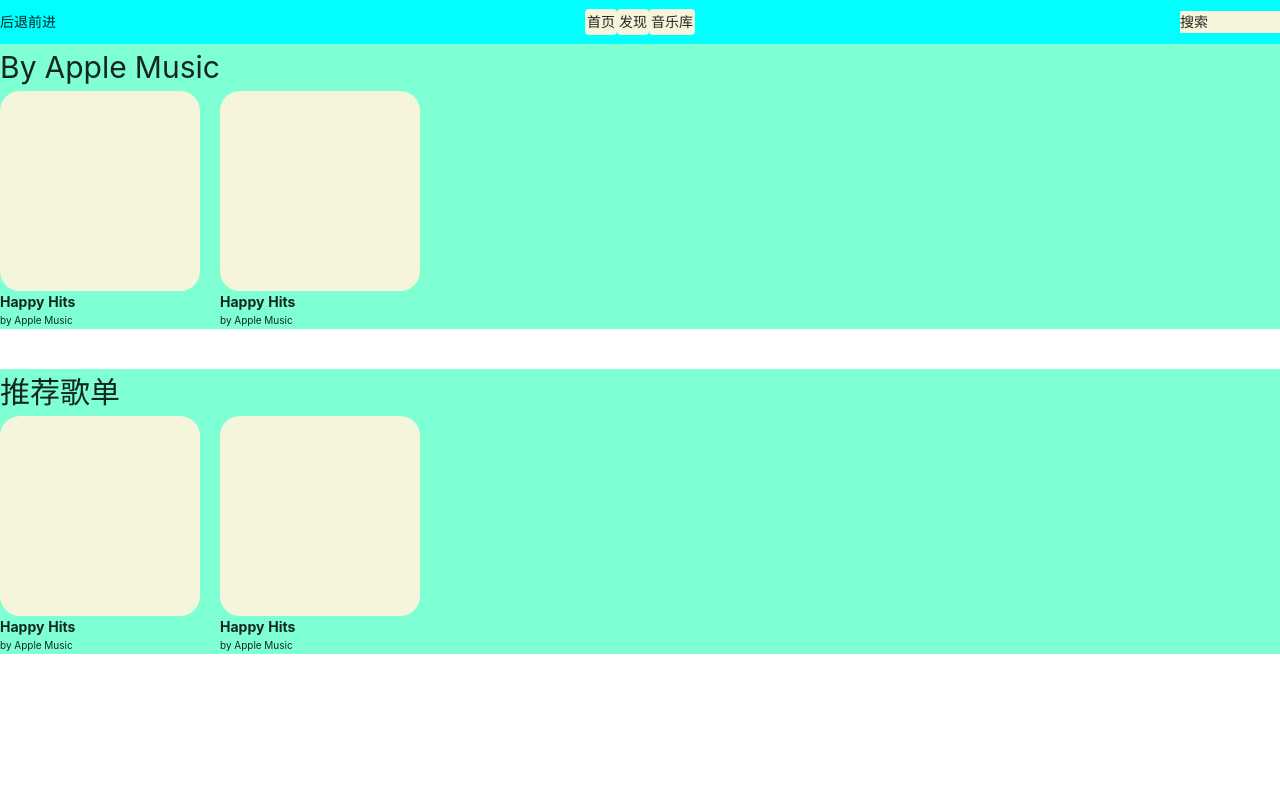
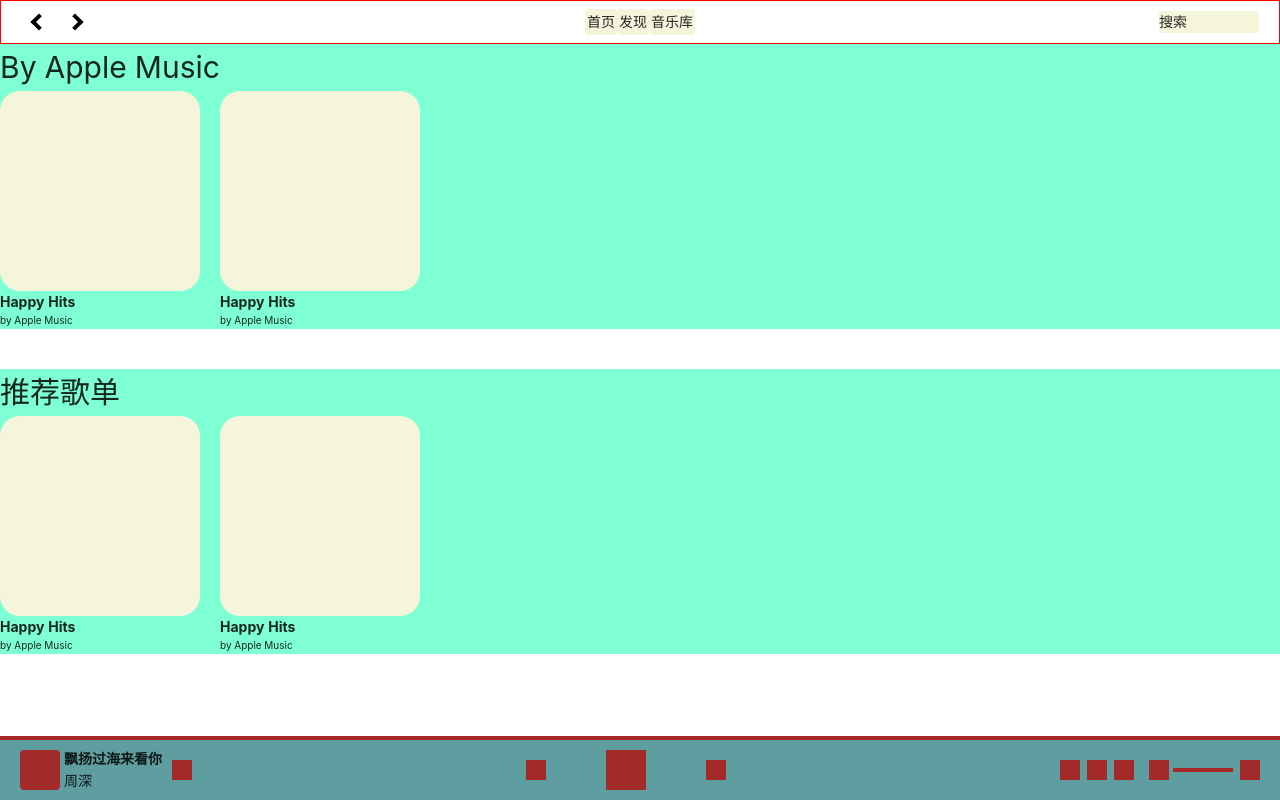
Before and after one commit to fl427/netease.React, a React app: page / in a window 1280 px wide. Built offline with nearby package versions, Linux system fonts and the light colour scheme.

Commit message:
feat(alias & interface): resolve.alias & tsconfig

```diff
--- a/config/webpack.config.base.js
+++ b/config/webpack.config.base.js
@@ -53,6 +53,9 @@
     },
     resolve: {
         extensions: ['.tsx', '.ts', '.js', '.jsx'],
+        alias: {
+            '@src': path.resolve(__dirname, 'src'),
+        }
     },
     plugins: [
         new HtmlWebpackPlugin({
--- a/src/App.tsx
+++ b/src/App.tsx
@@ -7,14 +7,14 @@
 
 const App = () => {
     return (
-        <Layout>
-            <BrowserRouter>
+        <BrowserRouter>
+            <Layout>
                 <Routes>
                     <Route path="/" element={<Home />} />
-                    <Route path="d" element={<Discovery />} />
+                    <Route path="/discovery" element={<Discovery />} />
                 </Routes>
-            </BrowserRouter>
-        </Layout>
+            </Layout>
+        </BrowserRouter>
     )
 }
 
--- /dev/null
+++ b/src/components/Layout/Footer/index.scss
@@ -0,0 +1,127 @@
+.footer {
+  background: cadetblue;
+  box-sizing: border-box;
+  padding: 0 20px;
+  width: 100%;
+  height: 60px;
+  position: fixed;
+  bottom: 0;
+  display: flex;
+  justify-content: space-between;
+  align-items: center;
+
+  &-progress {
+    background: brown;
+    position: absolute;
+    left: 0;
+    top: -4px;
+    width: 100%;
+    height: 4px;
+  }
+
+  &-music {
+    display: flex;
+    align-items: center;
+    &-album {
+      width: 40px;
+      height: 40px;
+      border-radius: 4px;
+      background: brown;
+      margin-right: 4px;
+    }
+
+    &-info {
+      margin-right: 10px;
+      &-title {
+        font-weight: bold;
+      }
+
+      &-author {
+        font-weight: lighter;
+      }
+    }
+
+    &-like {
+      width: 20px;
+      height: 20px;
+      background: brown;
+    }
+  }
+
+  &-control {
+    width: 200px;
+    display: flex;
+    align-items: center;
+    justify-content: space-between;
+    &-prev {
+      width: 20px;
+      height: 20px;
+      background: brown;
+    }
+
+    &-play {
+      width: 40px;
+      height: 40px;
+      background: brown;
+    }
+
+    &-next {
+      width: 20px;
+      height: 20px;
+      background: brown;
+    }
+  }
+
+  &-detail {
+    width: 200px;
+    display: flex;
+    justify-content: space-between;
+    align-items: center;
+    &-words {
+      width: 20px;
+      height: 20px;
+      background: brown;
+    }
+
+    &-list {
+      width: 20px;
+      height: 20px;
+      background: brown;
+    }
+
+    &-loop {
+      width: 20px;
+      height: 20px;
+      background: brown;
+    }
+
+    &-radoom {
+      width: 20px;
+      height: 20px;
+      background: brown;
+    }
+
+    &-volumn {
+      display: flex;
+      align-items: center;
+      &-icon {
+        width: 20px;
+        height: 20px;
+        background: brown;
+        margin-right: 4px;
+      }
+
+      &-bar {
+        width: 60px;
+        height: 4px;
+        background: brown;
+      }
+    }
+
+    &-expand {
+      width: 20px;
+      height: 20px;
+      background: brown;
+    }
+  }
+}
--- /dev/null
+++ b/src/components/Layout/Footer/index.tsx
@@ -0,0 +1,43 @@
+import React from 'react';
+// import { Track } from '../../../types/index';
+import { Track } from '@src/types';
+import './index.scss';
+
+interface Props {
+    tracks?: any[];
+}
+
+const Footer: React.FC<Props> = ({ tracks }) => {
+
+    return (
+        <div className={'footer'}>
+            <div className={'footer-progress'} />
+            <div className={'footer-music'}>
+                <div className={'footer-music-album'} />
+                <div className={'footer-music-info'}>
+                    <div className={'footer-music-info-title'}>飘扬过海来看你</div>
+                    <div className={'footer-music-info-author'}>周深</div>
+                </div>
+                <div className={'footer-music-like'} />
+            </div>
+            <div className={'footer-control'}>
+                <div className={'footer-control-prev'} />
+                <div className={'footer-control-play'} />
+                <div className={'footer-control-next'} />
+            </div>
+            <div className={'footer-detail'}>
+                <div className={'footer-detail-words'} />
+                <div className={'footer-detail-list'} />
+                <div className={'footer-detail-loop'} />
+                <div className={'footer-detail-random'} />
+                <div className={'footer-detail-volumn'}>
+                    <div className={'footer-detail-volumn-icon'} />
+                    <div className={'footer-detail-volumn-bar'} />
+                </div>
+                <div className={'footer-detail-expand'} />
+            </div>
+        </div>
+    )
+};
+
+export default Footer;
--- a/src/components/Layout/Header/index.scss
+++ b/src/components/Layout/Header/index.scss
@@ -1,7 +1,9 @@
 .header {
+  box-sizing: border-box;
   width: 100%;
   height: 44px;
-  background: aqua;
+  border: 1px solid red;
+  padding: 0 20px;
   justify-content: space-between;
   align-items: center;
   display: flex;
@@ -9,6 +11,36 @@
   &-route {
     width: 100px;
     display: flex;
+
+    &-back,
+    &-forward {
+      width: 36px;
+      height: 36px;
+      display: flex;
+      align-items: center;
+      justify-content: center;
+
+      .arrow-icon {
+        width: 12px;
+        height: 12px;
+        border-bottom: 4px solid black;
+        border-left: 4px solid black;
+      }
+    }
+
+    &-back:hover,
+    &-forward:hover {
+      cursor: pointer;
+      background: gray;
+    }
+
+    &-back > .arrow-icon {
+      transform: rotate(45deg);
+    }
+
+    &-forward > .arrow-icon {
+      transform: rotate(225deg);
+    }
   }
 
   &-options {
--- a/src/components/Layout/Header/index.tsx
+++ b/src/components/Layout/Header/index.tsx
@@ -1,12 +1,28 @@
 import React from 'react';
+import { useNavigate } from 'react-router-dom';
 import './index.scss';
 
 const Header: React.FC = () => {
+    const navigate = useNavigate();
+    // 后退
+    const handleGoBack = (): void => {
+        navigate(-1);
+    }
+
+    // 前进
+    const handleGoForward = (): void => {
+        navigate(1);
+    }
+
     return (
         <div className={'header'}>
             <div className={'header-route'}>
-                <div>后退</div>
-                <div>前进</div>
+                <div className={'header-route-back'} onClick={handleGoBack}>
+                    <div className={'arrow-icon'}/>
+                </div>
+                <div className={'header-route-forward'} onClick={handleGoForward}>
+                    <div className={'arrow-icon'}/>
+                </div>
             </div>
             <div className={'header-options'}>
                 <div className={'header-options-btn'}>首页</div>
--- a/src/components/Layout/index.scss
+++ b/src/components/Layout/index.scss
@@ -1,4 +1,8 @@
 .page {
   display: flex;
   flex-direction: column;
+
+  &-content {
+    padding-bottom: 60px;
+  }
 }
--- a/src/components/Layout/index.tsx
+++ b/src/components/Layout/index.tsx
@@ -1,12 +1,14 @@
 import React from "react";
 import Header from "./Header";
+import Footer from "./Footer";
 import './index.scss';
 
 const Layout: React.FC = ({children}) => {
     return (
         <div className={'page'}>
             <Header />
-            <div>{children}</div>
+            <div className={'page-content'}>{children}</div>
+            <Footer />
         </div>
     );
 };
--- /dev/null
+++ b/src/index.scss
@@ -0,0 +1,4 @@
+html,
+body {
+  margin: 0;
+}
--- a/src/index.tsx
+++ b/src/index.tsx
@@ -1,5 +1,6 @@
 import React from 'react';
 import ReactDOM from 'react-dom';
 import App from './App';
+import './index.scss';
 
 ReactDOM.render(<App />, document.getElementById('root'));
--- /dev/null
+++ b/src/types/index.ts
@@ -0,0 +1,7 @@
+// '音乐'这一原子单位的结构
+export interface Track {
+    title?: string;
+    author?: string;
+    audioSrc?: string;
+    album?: string;
+}
--- a/tsconfig.json
+++ b/tsconfig.json
@@ -16,9 +16,9 @@
         "isolatedModules": true,
         "noEmit": false,
         "jsx": "preserve",
-        "baseUrl": "./",
+        "baseUrl": ".",
         "paths": {
-            "@": ["src/"]
+            "@src/*": ["src/*"],
         }
     },
     "include": ["./src/**/*"]
```
